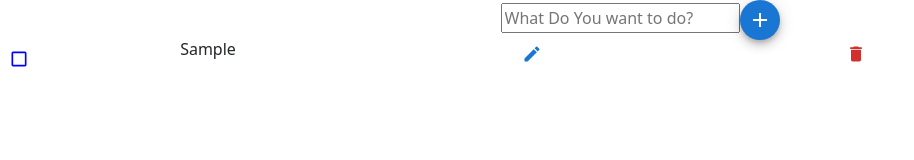
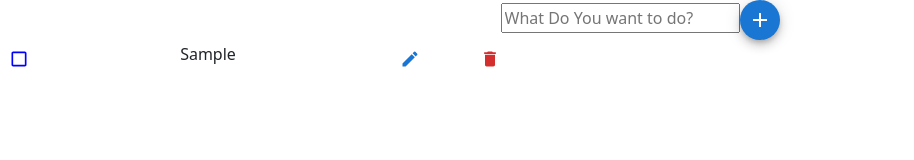
Before and after one commit to warrenwalt/todo, a React (Create React App) app: page / in a window 1280 px wide. Both pictures are taken after typing "Sample" into the empty fields and a click on the button 759 px from the left and 20 px from the top of the page. Shown: the top 160 px of the page, without its empty margins (0-914 px from the left). Built offline with nearby package versions, Linux system fonts and the light colour scheme.

Commit message:
minor fixes

```diff
--- a/src/component/List.js
+++ b/src/component/List.js
@@ -19,6 +19,7 @@ export default function List({list, deleteList, setChecked, handleEdit}){
                 <Grid
                 direction="row"
                 justifyContent="flex-start"
+                alignItems="center"
                 container
                 spacing={2}
                 >
@@ -31,12 +32,12 @@ export default function List({list, deleteList, setChecked, handleEdit}){
                         />
                     </Grid>
 
-                <Grid item xs={3}>
+                    <Grid item xs={3} justifyContent="flex-end">
                         <h6 style={style}>{list.title}</h6>
                     </Grid>
 
                     {!list.isCompleted &&
-                    <Grid item xs={3}>
+                        <Grid item xs="auto">
                         <Button
                             size="small"
                             color="primary"
@@ -47,7 +48,7 @@ export default function List({list, deleteList, setChecked, handleEdit}){
                         </Grid>
                     }
 
-                <Grid item xs={3}>
+                    <Grid item xs="auto">
                     <Button
                         variant="text"
                         color="error"
```
Lines whose indentation alone changed are shown as unchanged.
